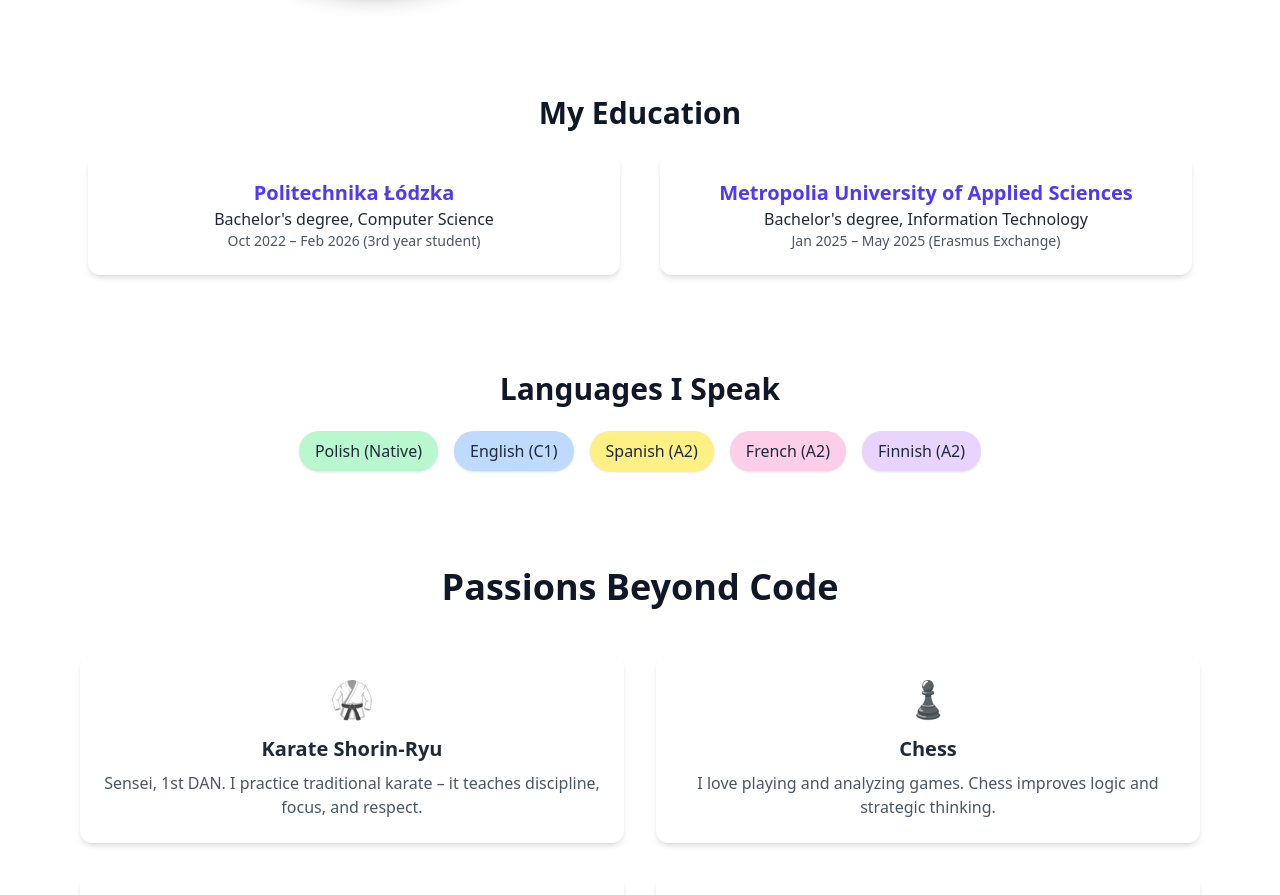
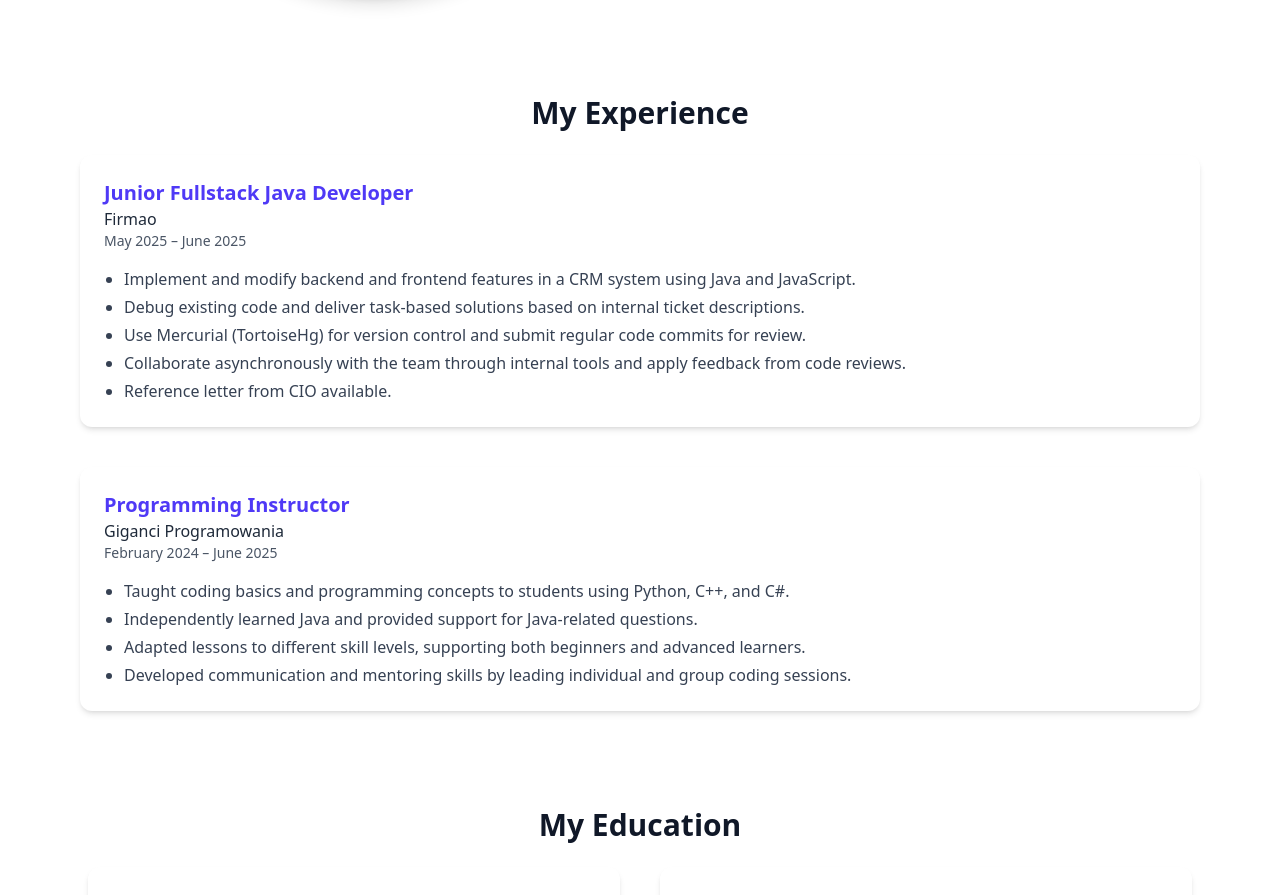
Before and after one commit to Senegalion/Dev-Portfolio-Blog, a React (Vite) app in the folder dev-portfolio-blog/: page /about in a window 1280 px wide. Shown: the part 717-1612 px from the top of the page. Built offline with nearby package versions, Linux system fonts and the light colour scheme.

Commit message:
Centrized World Map and added experience info

```diff
--- a/dev-portfolio-blog/src/App.tsx
+++ b/dev-portfolio-blog/src/App.tsx
@@ -4,14 +4,9 @@
 import Footer from "./components/Footer";
 import Home from "./pages/Home";
 import Portfolio from "./pages/Portfolio";
-import Blog from "./pages/Blog";
-import Post from "./pages/Post";
 import About from "./pages/About";
 import Certifications from "./pages/Certifications";
 import { AuthProvider } from "./context/AuthContext";
-import LoginForm from "./pages/LoginForm";
-import RegisterForm from "./pages/RegisterForm";
-import Profile from "./pages/Profile";
 
 function App() {
   return (
@@ -22,13 +17,13 @@
           <Routes>
             <Route path="/" element={<Home />} />
             <Route path="/portfolio" element={<Portfolio />} />
-            <Route path="/blog" element={<Blog />} />
-            <Route path="/blog/:slug" element={<Post />} />
+            {/* <Route path="/blog" element={<Blog />} /> */}
+            {/* <Route path="/blog/:slug" element={<Post />} /> */}
             <Route path="/about" element={<About />} />
             <Route path="/certifications" element={<Certifications />} />
-            <Route path="/login" element={<LoginForm />} />
-            <Route path="/register" element={<RegisterForm />} />
-            <Route path="/profile" element={<Profile />} />
+            {/* <Route path="/login" element={<LoginForm />} /> */}
+            {/* <Route path="/register" element={<RegisterForm />} /> */}
+            {/* <Route path="/profile" element={<Profile />} /> */}
           </Routes>
         </main>
         <Footer />
--- a/dev-portfolio-blog/src/pages/About.tsx
+++ b/dev-portfolio-blog/src/pages/About.tsx
@@ -55,6 +55,32 @@
   "/images/image6.jpg",
 ];
 
+const experienceData = [
+  {
+    title: "Junior Fullstack Java Developer",
+    company: "Firmao",
+    date: "May 2025 – June 2025",
+    description: [
+      "Implement and modify backend and frontend features in a CRM system using Java and JavaScript.",
+      "Debug existing code and deliver task-based solutions based on internal ticket descriptions.",
+      "Use Mercurial (TortoiseHg) for version control and submit regular code commits for review.",
+      "Collaborate asynchronously with the team through internal tools and apply feedback from code reviews.",
+      "Reference letter from CIO available.",
+    ],
+  },
+  {
+    title: "Programming Instructor",
+    company: "Giganci Programowania",
+    date: "February 2024 – June 2025",
+    description: [
+      "Taught coding basics and programming concepts to students using Python, C++, and C#.",
+      "Independently learned Java and provided support for Java-related questions.",
+      "Adapted lessons to different skill levels, supporting both beginners and advanced learners.",
+      "Developed communication and mentoring skills by leading individual and group coding sessions.",
+    ],
+  },
+];
+
 function About() {
   const [photoIndex, setPhotoIndex] = useState(0);
   const [isOpen, setIsOpen] = useState(false);
@@ -98,6 +124,39 @@
           </p>
         </motion.div>
       </section>
+
+      <motion.section
+        initial={{ opacity: 0 }}
+        whileInView={{ opacity: 1 }}
+        transition={{ duration: 0.8 }}
+        className="mt-24 max-w-6xl mx-auto text-center"
+      >
+        <h3 className="text-3xl font-bold text-gray-900 dark:text-white mb-6">
+          My Experience
+        </h3>
+        <div className="space-y-10 px-4">
+          {experienceData.map((exp, idx) => (
+            <motion.div
+              key={idx}
+              whileHover={{ scale: 1.02 }}
+              className="bg-white dark:bg-gray-800 p-6 rounded-xl shadow-md text-left"
+            >
+              <h4 className="text-xl font-semibold text-indigo-600">
+                {exp.title}
+              </h4>
+              <p className="text-gray-800 dark:text-gray-300">{exp.company}</p>
+              <p className="text-sm text-gray-600 dark:text-gray-400 mb-4">
+                {exp.date}
+              </p>
+              <ul className="list-disc pl-5 text-gray-700 dark:text-gray-300 space-y-1">
+                {exp.description.map((item, i) => (
+                  <li key={i}>{item}</li>
+                ))}
+              </ul>
+            </motion.div>
+          ))}
+        </div>
+      </motion.section>
 
       <motion.section
         initial={{ opacity: 0 }}
@@ -208,8 +267,10 @@
         <h3 className="text-3xl font-bold text-gray-900 dark:text-white mb-6">
           Places I've Visited
         </h3>
-        <div className="w-full max-w-full overflow-hidden">
-          <WorldMap color="indigo" size="responsive" data={travelData} />
+        <div className="flex justify-center w-full">
+          <div className="w-full max-w-4xl">
+            <WorldMap color="indigo" size="responsive" data={travelData} />
+          </div>
         </div>
       </motion.section>
 
```
Also changed, not shown: 1 other file (tests, documents, lock files or other folders).
